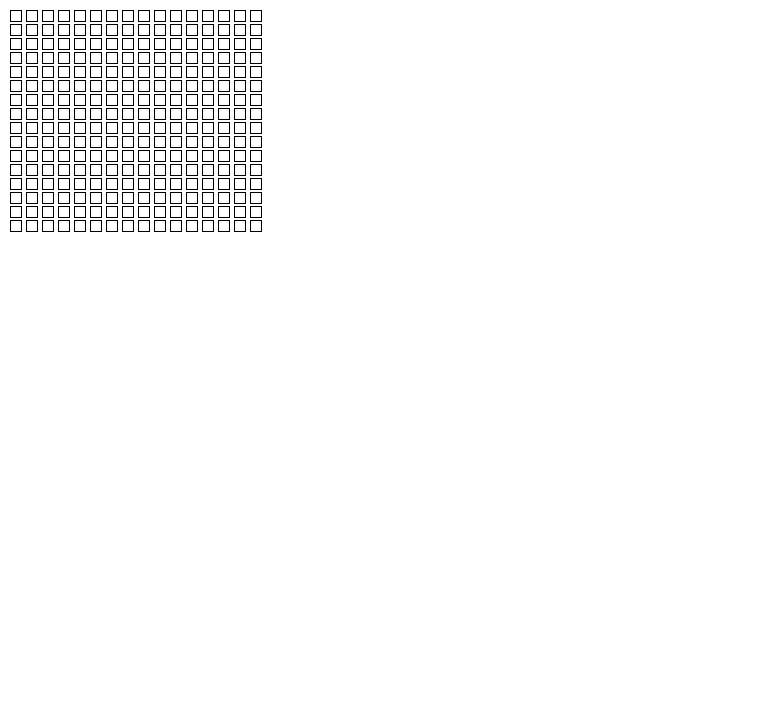
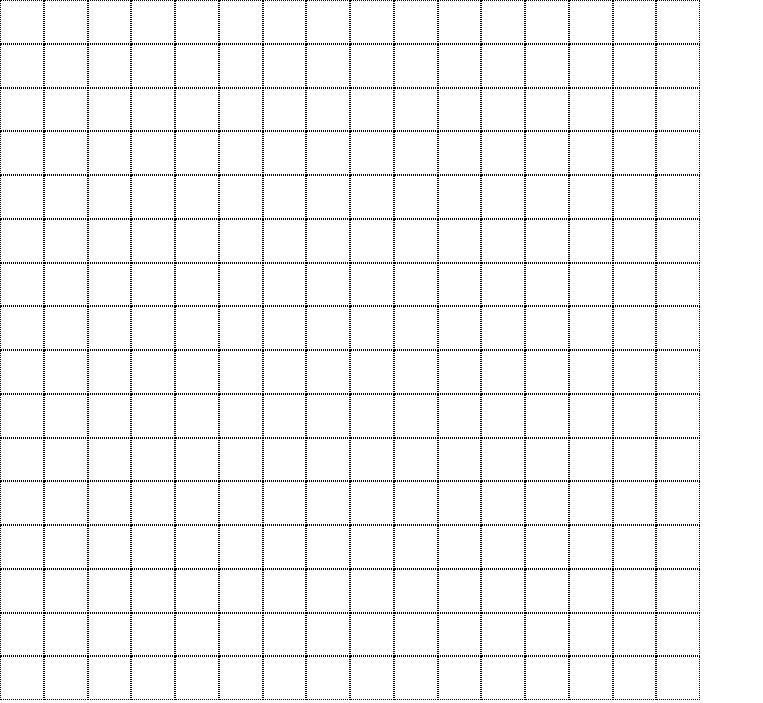
Before and after one commit to dogukan-sys/Etch-a-Sketch, a plain HTML site: page index.html in a window 1280 px wide. Shown: the whole page, without its empty margins (0-763 px from the left). Drawn offline with Linux system fonts and the light colour scheme.

Commit message:
🔨 changed to CSS Grid instead of flex

```diff
--- a/app.js
+++ b/app.js
@@ -1,26 +1,19 @@
-const container = document.createElement("div");
-container.className = "container"
+const grid = document.createElement("div");
+grid.className = "grid"
 
-function createGrid(rows, columns){
-  for (i = 1 ; i <= columns ; i++){
-    var column = document.createElement('div')
-    column.className = `column column-${i}`
-    for (j = 1 ; j <= rows ; j++) {
-      var row = document.createElement('div')
-      row.className = `row row-${j}`
-      row.textContent = ` `
-      column.appendChild(row)
-    }
-    container.appendChild(column)
+function createGrid(size){
+  grid.style.gridTemplateColumns = `repeat(${size}, 1fr)`
+  grid.style.gridTemplateelements = `repeat(${size}, 1fr)`
+  for(i=0;i< size*size ;i++){
+    const gridElement = document.createElement('div')
+    gridElement.className = 'grid-element'
+    grid.appendChild(gridElement)
   }
-  document.body.appendChild(container)
+  document.body.appendChild(grid)
 }
+createGrid(16)
 
-createGrid(16,16)
-
-
-const rows = document.querySelectorAll(".row")
-
+const gridElements = document.querySelectorAll(".grid-element")
 var mouseDown = 0
 document.body.onmousedown = function(){
   mouseDown++
@@ -28,12 +21,11 @@ document.body.onmousedown = function(){
 document.body.onmouseup = function(){
   mouseDown--
 }
-
-
-
-rows.forEach(row => row.addEventListener('mouseover', () =>{
-  if(!mouseDown){
-    return
+gridElements.forEach(element => element.addEventListener('mouseover', () =>{
+  if(mouseDown){
+    element.style.backgroundColor = "black"
   }
-  row.classList.add('active')
+  element.onmousedown = function(){
+    element.style.backgroundColor = "black"
+  }
 }))
--- a/main.css
+++ b/main.css
@@ -1,12 +1,21 @@
-.container{
-  display: flex;
+*{
+  margin: 0;
+  padding: 0;
+}
+
+.grid{
+  display: grid;
+  width: 700px;
+  height: 700px;
 }
 
 
-.row{
-  margin: 2px;
-  width: 10px;
-  height: 10px;
+.grid-element{
   text-align: center;
-  border: 0.5px solid black;
+  border: 0.1px dotted black;
+  -webkit-user-drag: none;
+  user-select: none;
+  -moz-user-select: none;
+  -webkit-user-select: none;
+  -ms-user-select: none;
 }
```
